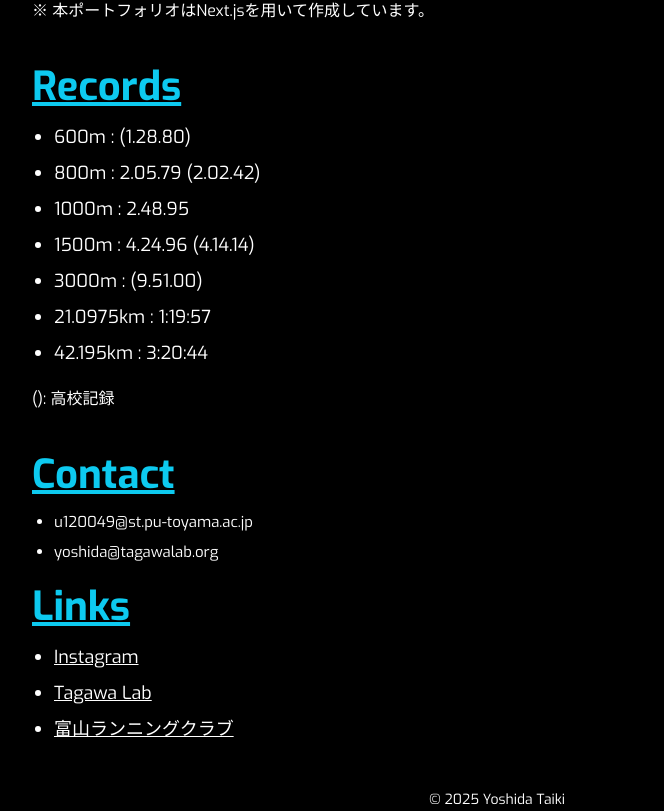
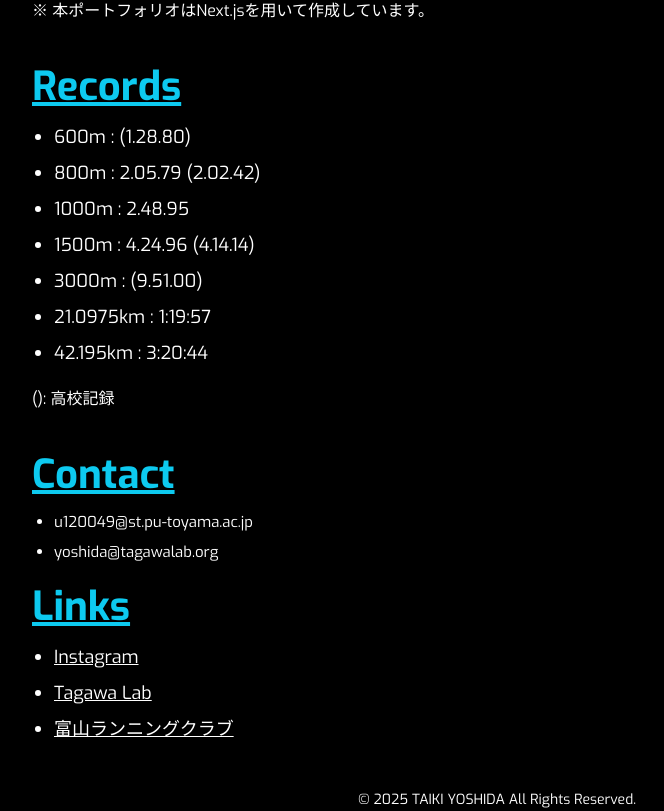
Before and after one commit to yoshitai11099/yoshitai11099.github.io, a Next.js app: page / in a window 1280 px wide. Shown: the part 792-1603 px from the top of the page, without its empty margins (143-807 px from the left). Built offline with nearby package versions, Linux system fonts and the light colour scheme.

Commit message:
20250403-2

```diff
--- a/src/pages/index.tsx
+++ b/src/pages/index.tsx
@@ -42,7 +42,7 @@ const Home: React.FC = () => {
           </div>
         </div>
       </div>
-      <div className="textColor text-center mx-auto"><small>© 2025 Yoshida Taiki</small></div>
+      <div className="textColor text-center mx-auto"><small>© 2025 TAIKI YOSHIDA All Rights Reserved.</small></div>
 
     </MainLayout>
   );
```
